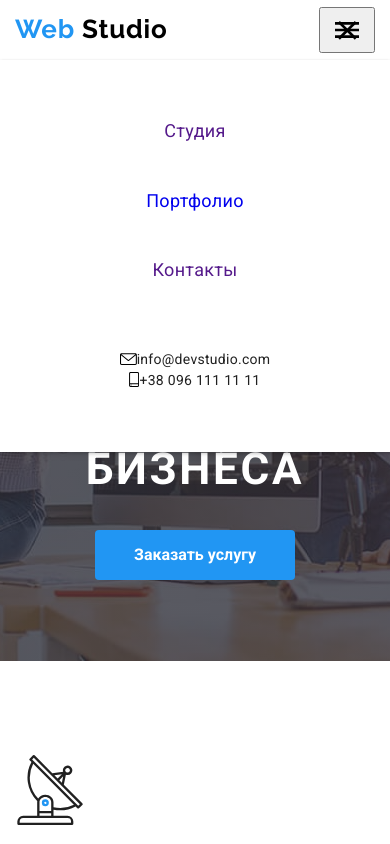
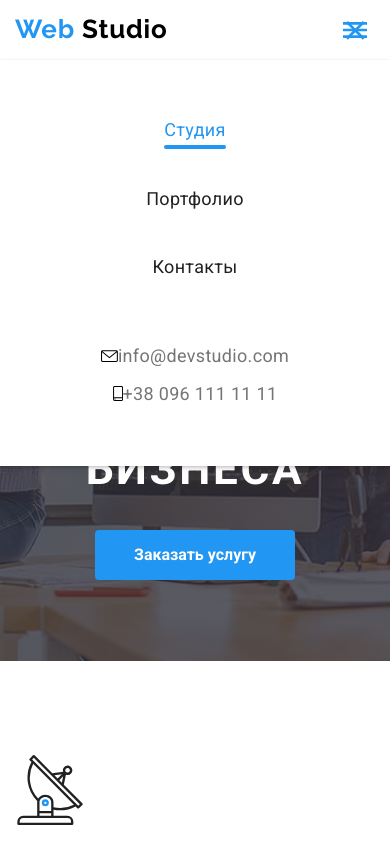
Before and after one commit to EvgeniyOlefir/goit-markup-hw-08, a plain HTML site: page index.html in a window 390 px wide. Both pictures are taken after a click on the button 347 px from the left and 30 px from the top of the page. Shown: the top 844 px of the page. Drawn offline with nearby package versions, Linux system fonts and the light colour scheme.

Commit message:
Правильный хедер на главной странице

```diff
--- a/index.html
+++ b/index.html
@@ -33,7 +33,7 @@
           <div class="header__menu" id="menu-container" data-menu>
             <ul class="header__menu-list">
               <li class="header__menu-item">
-                <a href="" class="header__menu-link current">Студия</a>
+                <a href="" class="header__menu-link header__menu-link--active">Студия</a>
               </li>
               <li class="header__menu-item">
                 <a href="./portfolio.html" class="header__menu-link">Портфолио</a>
@@ -42,17 +42,17 @@
                 <a href="" class="header__menu-link">Контакты</a>
               </li>
             </ul>
-            <ul class="header-contacts">
-              <li class="item">
-                <a href="mail:info@devstudio.com" class="link">
+            <ul class="header__adress">
+              <li class="header__adress-item">
+                <a href="mail:info@devstudio.com" class="header__adress-link">
                   <svg width="17px" height="13px" class="icon-envelope">
                     <use href="./images/symbol-defs.svg#icon-envelope"></use>
                   </svg>
                   info@devstudio.com
                 </a>
               </li>
-              <li class="item">
-                <a href="tel:+380961111111" class="link">
+              <li class="header__adress-item">
+                <a href="tel:+380961111111" class="header__adress-link">
                   <svg width="10px" height="15px" class="icon-phone">
                     <use href="./images/symbol-defs.svg#icon-phone"></use>
                   </svg>
@@ -61,54 +61,9 @@
               </li>
             </ul>
           </div>
-
         </nav>
       </div>
     </header>
-
-    <!--Шапка сайта-->
-    <!-- <header>
-      <div class="container main-nav">
-        <a href="./index.html" class="logo">
-          <span class="logo-accent">Web </span>Studio
-        </a>
-        <div class="header-burger">
-          <span></span>
-        </div>
-
-        <div class="menu-container" id="menu-container" data-menu>
-          <nav class="header-menu">
-            <ul class="site-nav">
-              <li class="item">
-                <a href="" class="link current">Студия</a>
-              </li>
-              <li class="item">
-                <a href="./portfolio.html" class="link">Портфолио</a>
-              </li>
-              <li class="item"><a href="" class="link">Контакты</a></li>
-            </ul>
-        </nav>
-       <ul class="auth-nav">
-          <li class="item">
-            <a href="mail:info@devstudio.com" class="link">
-              <svg width="17px" height="13px" class="icon-envelope">
-                <use href="./images/symbol-defs.svg#icon-envelope"></use>
-              </svg>
-              info@devstudio.com
-            </a>
-          </li>
-          <li class="item">
-            <a href="tel:+380961111111" class="link">
-              <svg width="10px" height="15px" class="icon-phone">
-                <use href="./images/symbol-defs.svg#icon-phone"></use>
-              </svg>
-              +38 096 111 11 11
-            </a>
-          </li>
-        </ul>
-        </div>
-      </div>
-    </header> -->
 
     <main>
       <!--Герой-->
--- a/sass/components/_base.scss
+++ b/sass/components/_base.scss
@@ -11,6 +11,8 @@ li {
 
 a {
   text-decoration: none; /* Отменяем подчеркивание у ссылки */
+
+  color: inherit;
 }
 
 img {
@@ -25,12 +27,30 @@ p {
   margin: 0;
 }
 
+button {
+  border: none;
+  outline: none;
+  background-color: transparent;
+  padding: 0;
+}
+
 .container {
-  max-width: 1200px;
   margin-left: auto;
   margin-right: auto;
   padding-left: 15px;
   padding-right: 15px;
+
+  @include media(mobile) {
+    max-width: $mobile;
+  }
+
+  @include media(tablet) {
+    max-width: $tablet;
+  }
+
+  @include media(desktop) {
+    max-width: $desktop;
+  }
 }
 
 /* Section */
--- a/sass/components/_page-header.scss
+++ b/sass/components/_page-header.scss
@@ -4,7 +4,7 @@
   left: 0;
   width: 100%;
   z-index: 10;
-  @include fontProperty($weight: 500, $lh: 1.2, $letter: 0.02em);
+  // @include fontProperty($weight: 500, $lh: 1.2, $letter: 0.02em);
   background-color: inherit;
   border-bottom: 1px solid #ececec;
 
@@ -17,11 +17,11 @@
   // .header__menu-button
   &__menu-button {
     display: inline-flex;
-    color: $black;
+    color: $primary-text-color;
 
     &:focus,
     &:hover {
-      color: $accent-color;
+      fill: $accent-color;
     }
 
     @include media(tablet) {
```
Also changed, not shown: css/main.css, css/main.min.css, 2 other files.
